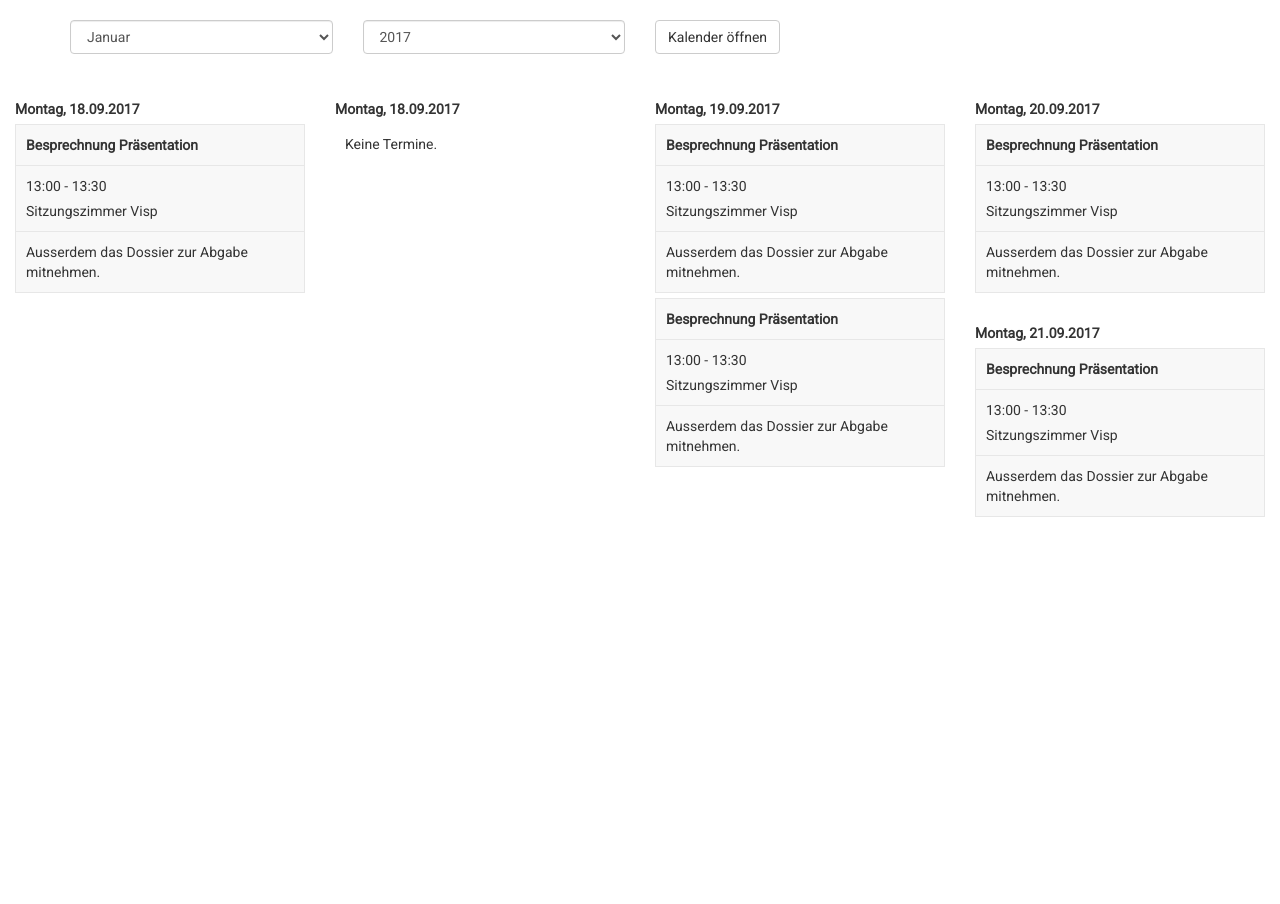
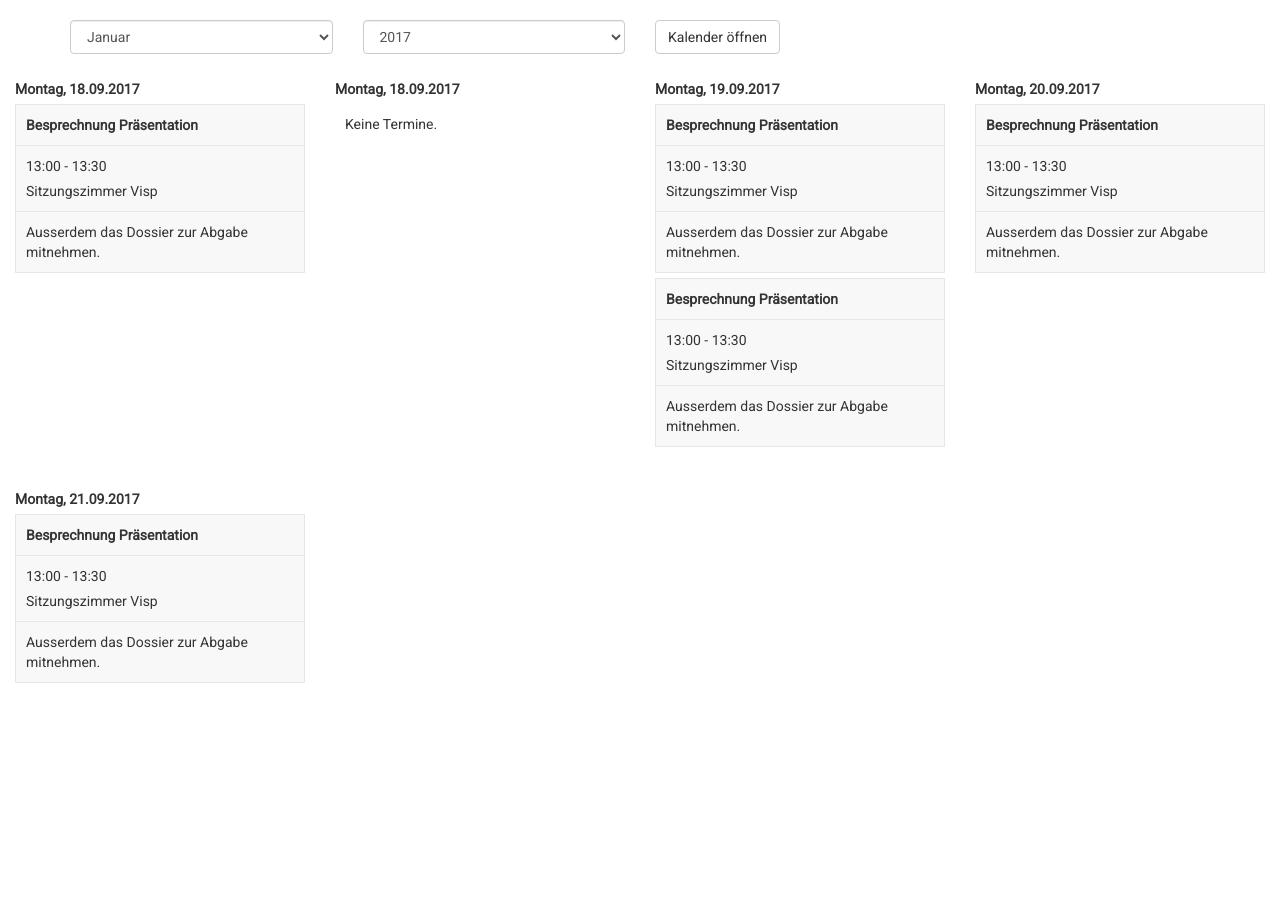
Before and after one commit to danielphpmaster/soon, a PHP site: page /calendar.php in a window 1280 px wide. Shown: the part 52-956 px from the top of the page. Before the commit the page ends 569 px from the top, so only its background shows below. Run offline with PHP 8.4, Linux system fonts and the light colour scheme; some libraries are stand-ins or nearby versions.

Commit message:
Daniel
Minimale Höhe für Termine definiert.

```diff
--- a/style.css
+++ b/style.css
@@ -83,7 +83,8 @@ label {
 }
 
 div.day {
-	margin-top: 30px;
+	margin-top: 10px;
+	min-height: 400px;
 }
 
 div.appointment {
```
